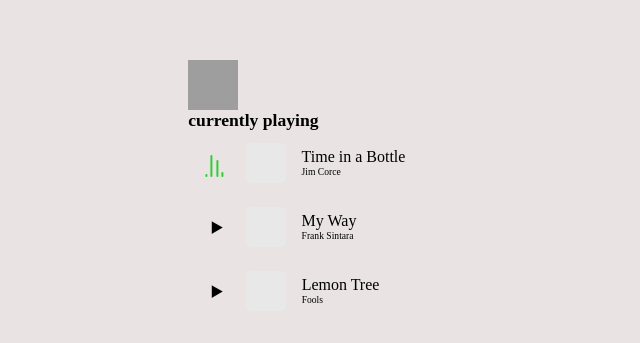
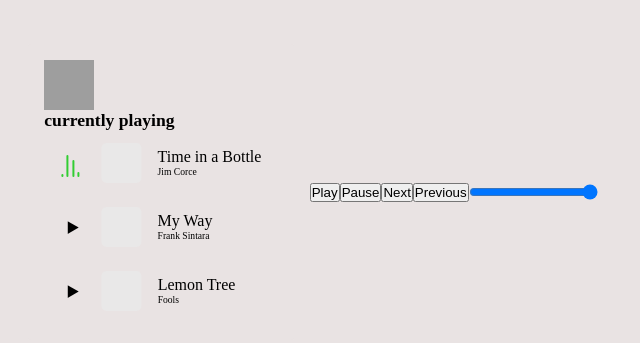
Before and after one commit to sivaP0516/coding-raja-technology-internships, a plain HTML site: page index.html in a window 1280 px wide. Shown: the part 208-551 px from the top of the page, without its empty margins (335-975 px from the left). Drawn offline with Linux system fonts and the light colour scheme; grey boxes are pictures that could not be loaded.

Commit message:
Update index.html

```diff
--- a/index.html
+++ b/index.html
@@ -54,6 +54,13 @@
     </div>
 
 </div>
+<audio id="myAudio" src="your_audio_file.mp3"></audio>
+
+<button onclick="playAudio()">Play</button>
+<button onclick="pauseAudio()">Pause</button>
+<button onclick="nextTrack()">Next</button>
+<button onclick="previousTrack()">Previous</button>
+<input type="range" min="0" max="1" step="0.1" value="1" onchange="changeVolume(this.value)">
 
 </div>
 
```
